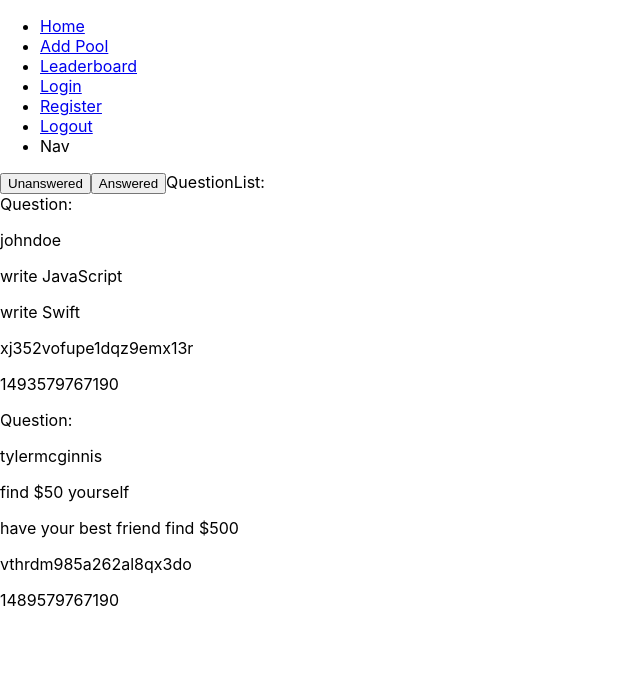
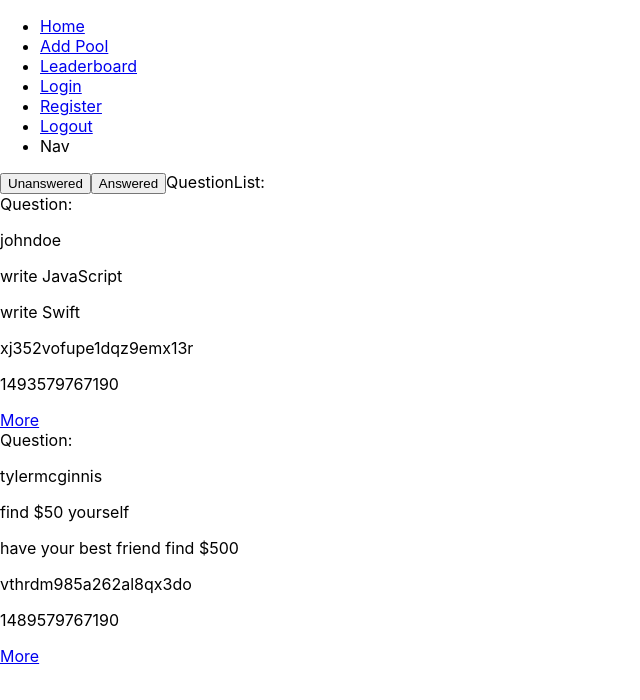
Before and after one commit to denisbalazic/would-you-rather, a React (Create React App) app: page / in a window 1280 px wide. Shown: the top 700 px of the page, without its empty margins (0-640 px from the left). Built offline with nearby package versions, Linux system fonts and the light colour scheme.

Commit message:
feat: Connect DetailedQuestion route and add vote action"
Connect DetailedQuestion component with redux store. Find Question
by path parametar. Add method for voting on particular answer. Add
actions and reducers for updating redux store with new vote and api
call for persisting vote in db.

```diff
--- a/src/actions/authedUser.js
+++ b/src/actions/authedUser.js
@@ -1,5 +1,6 @@
 import { getUser } from "../utils/api";
 export const SET_AUTHED_USER = "SET_AUTHED_USER";
+export const UPDATE_AUTHEDUSER_VOTE = "UPDATE_AUTHEDUSER_VOTE";
 
 // Ask if this is OK????
 export function setAuthedUser(id) {
@@ -12,3 +13,11 @@ export function setAuthedUser(id) {
     });
   };
 }
+
+export function updateAuthedUserVote(questionId, option) {
+  return {
+    type: UPDATE_AUTHEDUSER_VOTE,
+    questionId,
+    option,
+  };
+}
--- a/src/actions/questions.js
+++ b/src/actions/questions.js
@@ -1,4 +1,5 @@
 export const RECEIVE_QUESTIONS = "RECEIVE_QUESTIONS";
+export const UPDATE_QUESTION_VOTE = "UPDATE_QUESTION_VOTE";
 
 export function receiveQuestions(questions) {
   return {
@@ -6,3 +7,11 @@ export function receiveQuestions(questions) {
     questions,
   };
 }
+export function updateQuestionVote(authedUserId, questionId, option) {
+  return {
+    type: UPDATE_QUESTION_VOTE,
+    authedUserId,
+    questionId,
+    option,
+  };
+}
--- a/src/actions/shared.js
+++ b/src/actions/shared.js
@@ -1,7 +1,7 @@
-import { getInitialData } from "../utils/api";
-import { receiveQuestions } from "../actions/questions";
-import { receiveUsers } from "../actions/users";
-import { setAuthedUser } from "../actions/authedUser";
+import { getInitialData, saveQuestionAnswer } from "../utils/api";
+import { receiveQuestions, updateQuestionVote } from "../actions/questions";
+import { receiveUsers, updateUserVote } from "../actions/users";
+import { setAuthedUser, updateAuthedUserVote } from "../actions/authedUser";
 
 export const AUTHED_ID = "sarahedo";
 
@@ -14,3 +14,13 @@ export function handleInitialData() {
     });
   };
 }
+
+export function handleVote(authedUserId, questionId, option) {
+  return (dispatch) => {
+    return saveQuestionAnswer(authedUserId, questionId, option).then(() => {
+      dispatch(updateAuthedUserVote(questionId, option));
+      dispatch(updateUserVote(authedUserId, questionId, option));
+      dispatch(updateQuestionVote(authedUserId, questionId, option));
+    });
+  };
+}
--- a/src/actions/users.js
+++ b/src/actions/users.js
@@ -1,4 +1,5 @@
 export const RECEIVE_USERS = "RECEIVE_USERS";
+export const UPDATE_USER_VOTE = "UPDATE_USER_VOTE";
 
 export function receiveUsers(users) {
   return {
@@ -6,3 +7,12 @@ export function receiveUsers(users) {
     users,
   };
 }
+
+export function updateUserVote(authedUserId, questionId, option) {
+  return {
+    type: UPDATE_USER_VOTE,
+    authedUserId,
+    questionId,
+    option,
+  };
+}
--- a/src/components/DetailedQuestion.js
+++ b/src/components/DetailedQuestion.js
@@ -1,7 +1,40 @@
 import React, { Component } from "react";
+import { connect } from "react-redux";
+import { handleVote } from "../actions/shared";
 
-export default class DetailedQuestion extends Component {
+class DetailedQuestion extends Component {
+  handleVote = (questionId, option) => {
+    this.props.dispatch(handleVote(this.props.authedUser.id, questionId, option));
+  };
   render() {
-    return <div>DetailedQuestion</div>;
+    const { questions, authedUser, match } = this.props;
+    const question = Object.values(questions).find((q) => q.id === match.params.questionId);
+    const { author, optionOne, optionTwo, id, timestamp } = question;
+    const isAnswered = Object.keys(authedUser.answers).indexOf(id) >= 0;
+    let option;
+    isAnswered && (option = authedUser.answers[id]);
+    return (
+      <div>
+        DetailedQuestion
+        <p>{author}</p>
+        <p>{optionOne.text}</p>
+        <p>{option === "optionOne" ? "THIS IS ONE" : null}</p>
+        <button onClick={() => this.handleVote(id, "optionOne")}>opt1</button>
+        <p>{optionTwo.text}</p>
+        <p>{option === "optionTwo" ? "THIS IS ONE" : null}</p>
+        <button onClick={() => this.handleVote(id, "optionTwo")}>opt2</button>
+        <p>{id}</p>
+        <p>{timestamp}</p>
+      </div>
+    );
   }
 }
+
+function mapStateToProps({ questions, authedUser }) {
+  return {
+    questions,
+    authedUser,
+  };
+}
+
+export default connect(mapStateToProps)(DetailedQuestion);
--- a/src/components/Question.js
+++ b/src/components/Question.js
@@ -1,4 +1,5 @@
 import React, { Component } from "react";
+import { Link } from "react-router-dom";
 
 export default class Question extends Component {
   render() {
@@ -11,6 +12,7 @@ export default class Question extends Component {
         <p>{optionTwo.text}</p>
         <p>{id}</p>
         <p>{timestamp}</p>
+        <Link to={"/questions/" + id}>More</Link>
       </div>
     );
   }
--- a/src/reducers/authedUser.js
+++ b/src/reducers/authedUser.js
@@ -1,9 +1,17 @@
-import { SET_AUTHED_USER } from "../actions/authedUser";
+import { SET_AUTHED_USER, UPDATE_AUTHEDUSER_VOTE } from "../actions/authedUser";
 
 export default function authedUser(state = null, action) {
   switch (action.type) {
     case SET_AUTHED_USER:
       return action.user;
+    case UPDATE_AUTHEDUSER_VOTE:
+      return {
+        ...state,
+        answers: {
+          ...state.answers,
+          [action.questionId]: action.option,
+        },
+      };
     default:
       return state;
   }
--- a/src/reducers/questions.js
+++ b/src/reducers/questions.js
@@ -1,12 +1,23 @@
-import { RECEIVE_QUESTIONS } from "../actions/questions";
+import { RECEIVE_QUESTIONS, UPDATE_QUESTION_VOTE } from "../actions/questions";
 
-export default function tweets(state = {}, action) {
+export default function questions(state = {}, action) {
   switch (action.type) {
     case RECEIVE_QUESTIONS:
       return {
         ...state,
         ...action.questions,
       };
+    case UPDATE_QUESTION_VOTE:
+      return {
+        ...state,
+        [action.questionId]: {
+          ...state[action.questionId],
+          [action.option]: {
+            ...state[action.questionId][action.option],
+            votes: state[action.questionId][action.option].votes.concat(action.authedUserId),
+          },
+        },
+      };
     default:
       return state;
   }
--- a/src/reducers/users.js
+++ b/src/reducers/users.js
@@ -1,4 +1,4 @@
-import { RECEIVE_USERS } from "../actions/users";
+import { RECEIVE_USERS, UPDATE_USER_VOTE } from "../actions/users";
 
 export default function users(state = {}, action) {
   switch (action.type) {
@@ -7,6 +7,17 @@ export default function users(state = {}, action) {
         ...state,
         ...action.users,
       };
+    case UPDATE_USER_VOTE:
+      return {
+        ...state,
+        [action.authedUserId]: {
+          ...state[action.authedUserId],
+          answers: {
+            ...state[action.authedUserId].answers,
+            [action.questionId]: action.option,
+          },
+        },
+      };
     default:
       return state;
   }
--- a/src/utils/api.js
+++ b/src/utils/api.js
@@ -4,6 +4,7 @@ import {
   _getUser,
   _saveQuestion,
   _saveQuestionAnswer,
+  _updateUser,
 } from "../utils/data";
 
 export function getInitialData() {
@@ -16,3 +17,7 @@ export function getInitialData() {
 export function getUser(id) {
   return _getUser(id).then((user) => user);
 }
+
+export function saveQuestionAnswer(authedUserId, questionId, option) {
+  return _saveQuestionAnswer({ authedUserId, questionId, option }).then(() => {});
+}
--- a/src/utils/data.js
+++ b/src/utils/data.js
@@ -131,6 +131,13 @@ export function _getUser(id) {
   });
 }
 
+export function _updateUser(user) {
+  users[user.id] = user;
+  return new Promise((res, rej) => {
+    setTimeout(() => res(), 1000);
+  });
+}
+
 export function _getQuestions() {
   return new Promise((res, rej) => {
     setTimeout(() => res({ ...questions }), 1000);
@@ -177,27 +184,27 @@ export function _saveQuestion(question) {
   });
 }
 
-export function _saveQuestionAnswer({ authedUser, qid, answer }) {
+export function _saveQuestionAnswer({ authedUserId, questionId, option }) {
   return new Promise((res, rej) => {
     setTimeout(() => {
       users = {
         ...users,
-        [authedUser]: {
-          ...users[authedUser],
+        [authedUserId]: {
+          ...users[authedUserId],
           answers: {
-            ...users[authedUser].answers,
-            [qid]: answer,
+            ...users[authedUserId].answers,
+            [questionId]: option,
           },
         },
       };
 
       questions = {
         ...questions,
-        [qid]: {
-          ...questions[qid],
-          [answer]: {
-            ...questions[qid][answer],
-            votes: questions[qid][answer].votes.concat([authedUser]),
+        [questionId]: {
+          ...questions[questionId],
+          [option]: {
+            ...questions[questionId][option],
+            votes: questions[questionId][option].votes.concat([authedUserId]),
           },
         },
       };
```
